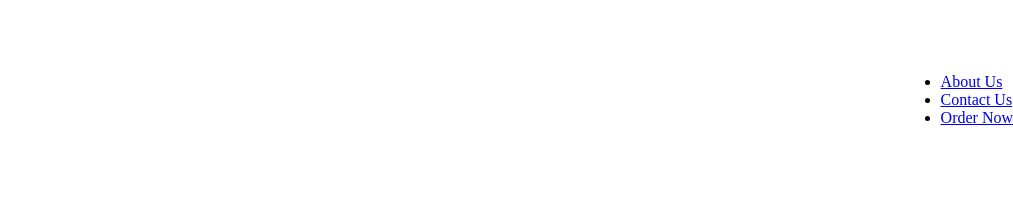
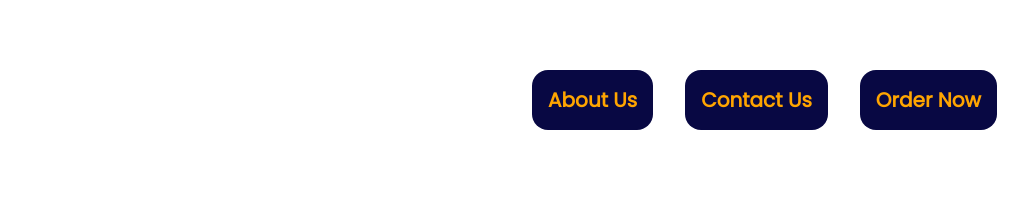
Before and after one commit to Wilbert-Tosoy/noodles, a plain HTML site: page index.html in a window 1280 px wide. Shown: the top 219 px of the page, 267-1280 px from the left. Drawn offline with Linux system fonts and the light colour scheme; grey boxes are pictures that could not be loaded.

Commit message:
finished page header

```diff
--- a/index.html
+++ b/index.html
@@ -16,9 +16,9 @@
         <img src="images/noodles.png" alt="noodles Logo" title="noodles logo" width="200" height="200">
         <nav aria-label="primary-navigation">
             <ul>
-                <li><a href="about.html">About Us</a></li>
-                <li><a href="contact.html">Contact Us</a></li>
-                <li><a href="order.html">Order Now</a></li>
+                <li><a href="about.html" title="About Us">About Us</a></li>
+                <li><a href="contact.html" title="Contact Us">Contact Us</a></li>
+                <li><a href="order.html" title="Order Now">Order Now</a></li>
             </ul>
         </nav>
     </header>
--- a/main.css
+++ b/main.css
@@ -7,7 +7,33 @@
 }
 
 header {
+    font-family: 'Poppins', sans-serif;
+    font-size: 1.25rem;
     display: flex;
     align-items: center;
     justify-content: space-between;
 }
+
+nav {
+    display: flex;
+}
+
+ul {
+    display: flex;
+    list-style-type: none;
+}
+
+li a {
+    background-color: rgb(8, 8, 67);
+    color: orange;
+    text-decoration: none;
+    font-weight: bold;
+    border-radius: 1rem;
+    margin: 1rem;
+    padding: 1rem;
+}
+
+li a:hover {
+    background-color: orange;
+    color: rgb(14, 14, 43);
+}
```
